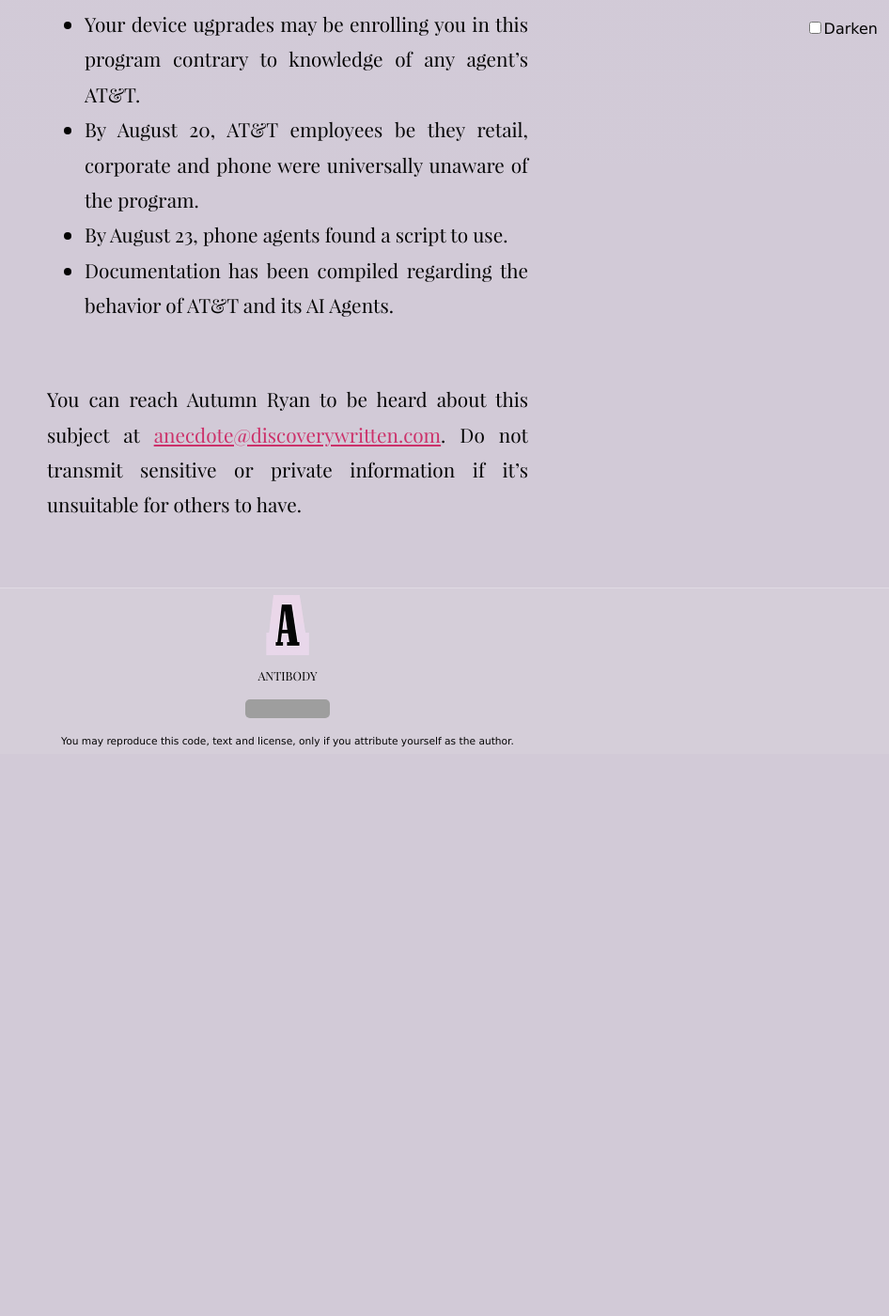
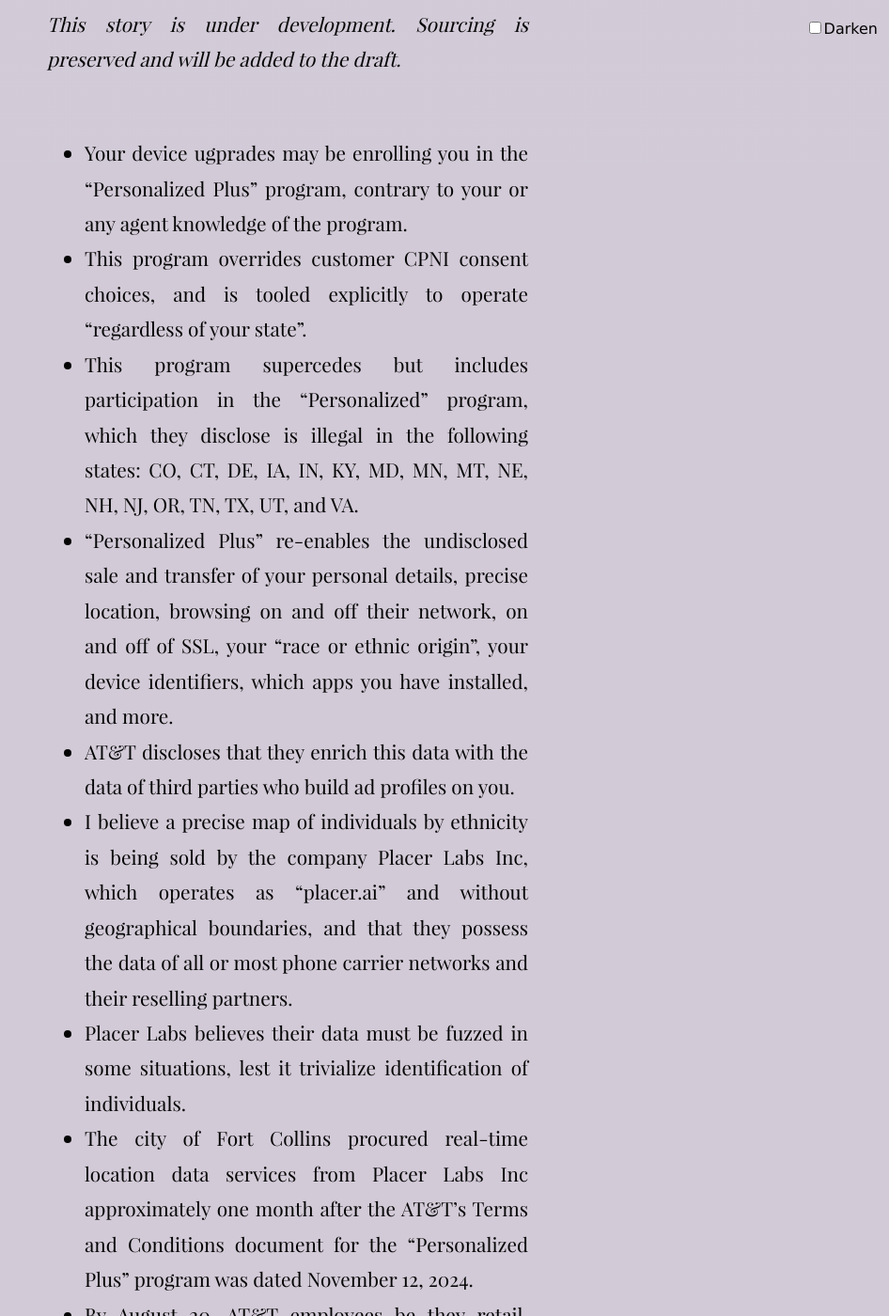
Before and after one commit to tiliv/antibody, a Jekyll site: the page built from docs/journal/autumn-ryan-Personalized-Plus/index.md, in a window 1280 px wide and 1400 px high, scrolled down 666 px. Shown: the whole window at 94% size, without its empty margins (334-1280 px from the left). Built offline with Jekyll 4.4.1, drawn with Linux system fonts in a browser that asks for light colours; before the commit the page ends 1468 px from its top, so only the background shows below that; some of the changed text lies outside the part shown; grey boxes are pictures that could not be loaded.

Commit message:
Expand notes on AT&T Personalized Plus

```diff
--- a/docs/journal/autumn-ryan-Personalized-Plus/index.md
+++ b/docs/journal/autumn-ryan-Personalized-Plus/index.md
@@ -13,9 +13,18 @@
 index: true
 ---
 
-- Your device ugprades may be enrolling you in this program contrary to knowledge of any agent's AT&T.
+_This story is under development. Sourcing is preserved and will be added to the draft._
+
+- Your device ugprades may be enrolling you in the "Personalized Plus" program, contrary to your or any agent knowledge of the program.
+- This program overrides customer CPNI consent choices, and is tooled explicitly to operate "regardless of your state".
+- This program supercedes but includes participation in the "Personalized" program, which they disclose is illegal in the following states: CO, CT, DE, IA, IN, KY, MD, MN, MT, NE, NH, NJ, OR, TN, TX, UT, and VA.
+- "Personalized Plus" re-enables the undisclosed sale and transfer of your personal details, precise location, browsing on and off their network, on and off of SSL, your "race or ethnic origin", your device identifiers, which apps you have installed, and more.
+- AT&T discloses that they enrich this data with the data of third parties who build ad profiles on you.
+- I believe a precise map of individuals by ethnicity is being sold by the company Placer Labs Inc, which operates as "placer.ai" and without geographical boundaries, and that they possess the data of all or most phone carrier networks and their reselling partners.
+- Placer Labs believes their data must be fuzzed in some situations, lest it trivialize identification of individuals.
+- The city of Fort Collins procured real-time location data services from Placer Labs Inc approximately one month after the AT&T's Terms and Conditions document for the "Personalized Plus" program was dated November 12, 2024.
 - By August 20, AT&T employees be they retail, corporate and phone were universally unaware of the program.
 - By August 23, phone agents found a script to use.
-- Documentation has been compiled regarding the behavior of AT&T and its AI Agents.
+- Documentation has been compiled regarding the behavior of AT&T and its AI Agents on the subject of the program and whether it was even real.
 
 {% include contact/autumn-ryan.html subject=page.contact_subject %}
```
